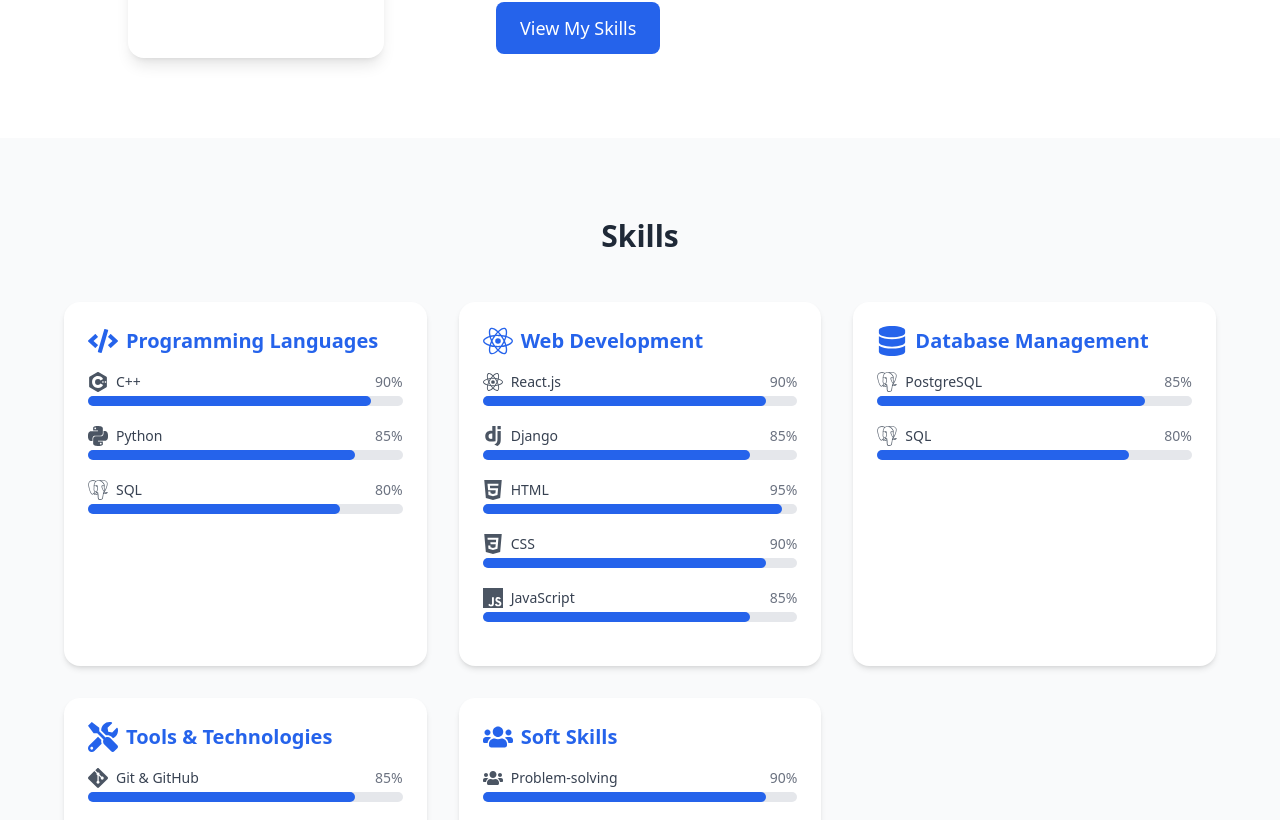
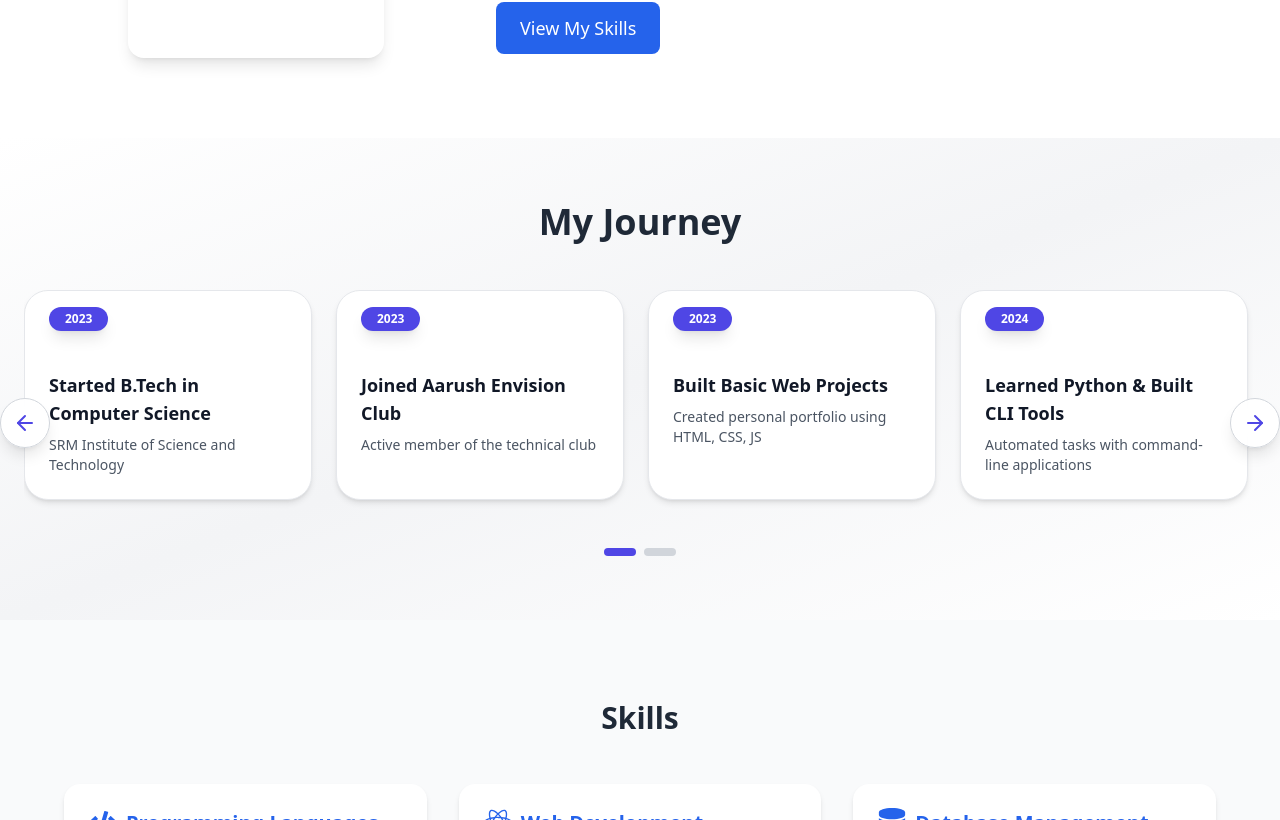
Before and after one commit to GouravSharma26/portfolio, a React (Vite) app: page / in a window 1280 px wide. Shown: the part 1078-1898 px from the top of the page. Built offline with nearby package versions, Linux system fonts and the light colour scheme.

Commit message:
Auto-commit

```diff
--- a/package.json
+++ b/package.json
@@ -13,6 +13,7 @@
     "emailjs-com": "^3.2.0",
     "framer-motion": "^12.5.0",
     "gourav-portfolio": "file:",
+    "lucide-react": "^0.483.0",
     "react": "^19.0.0",
     "react-dom": "^19.0.0",
     "react-icons": "^5.5.0",
--- a/src/App.jsx
+++ b/src/App.jsx
@@ -7,6 +7,7 @@ import Projects from "./components/Projects";
 import Contact from "./components/Contact";
 import Footer from "./components/Footer";
 import ScrollToTop from "./components/ScrollToTop";
+import Timeline from './components/Timeline';
 
 
 function App() {
@@ -15,6 +16,7 @@ function App() {
       <Navbar />
       <Hero />
       <About />
+      <Timeline />
       <Skills />
       <Projects />
       <Contact />
--- /dev/null
+++ b/src/components/Timeline.jsx
@@ -0,0 +1,110 @@
+import React, { useRef, useState, useEffect } from "react";
+import { motion } from "framer-motion";
+import { ArrowLeft, ArrowRight } from "lucide-react";
+
+const timelineData = [
+  { year: "2023", title: "Started B.Tech in Computer Science", description: "SRM Institute of Science and Technology" },
+  { year: "2023", title: "Joined Aarush Envision Club", description: "Active member of the technical club" },
+  { year: "2023", title: "Built Basic Web Projects", description: "Created personal portfolio using HTML, CSS, JS" },
+  { year: "2024", title: "Learned Python & Built CLI Tools", description: "Automated tasks with command-line applications" },
+  { year: "2024", title: "Completed Django Full-Stack Course", description: "Full-stack apps with Django, React & PostgreSQL" },
+  { year: "2025", title: "Interned as Software Developer", description: "Backend APIs with Django & PostgreSQL" },
+  { year: "2025", title: "Learning DevOps & Cloud", description: "Docker, AWS, CI/CD pipelines" },
+];
+
+const Timeline = () => {
+  const scrollRef = useRef(null);
+  const [scrollIndex, setScrollIndex] = useState(0);
+  const cardsPerView = 4;
+
+  const scrollLeft = () => {
+    scrollRef.current.scrollBy({ left: -320, behavior: "smooth" });
+  };
+
+  const scrollRight = () => {
+    scrollRef.current.scrollBy({ left: 320, behavior: "smooth" });
+  };
+
+  useEffect(() => {
+    const handleScroll = () => {
+      const scrollX = scrollRef.current.scrollLeft;
+      const currentIndex = Math.round(scrollX / 320);
+      setScrollIndex(currentIndex);
+    };
+
+    const scrollContainer = scrollRef.current;
+    scrollContainer.addEventListener("scroll", handleScroll);
+
+    return () => scrollContainer.removeEventListener("scroll", handleScroll);
+  }, []);
+
+  return (
+    <div className="w-full bg-gradient-to-br from-white via-gray-100 to-white py-16">
+      <h2 className="text-4xl font-extrabold text-center text-gray-800 mb-12">
+        My Journey
+      </h2>
+
+      <div className="relative max-w-7xl mx-auto px-6">
+        {/* Scrollable Cards */}
+        <div
+          ref={scrollRef}
+          className="flex space-x-6 overflow-x-auto no-scrollbar scroll-smooth snap-x snap-mandatory pb-4"
+        >
+          {timelineData.map((item, index) => (
+            <motion.div
+              key={index}
+              initial={{ opacity: 0, y: 30 }}
+              whileInView={{ opacity: 1, y: 0 }}
+              transition={{ duration: 0.4, delay: index * 0.1 }}
+              viewport={{ once: true }}
+              className="flex-shrink-0 w-72 snap-start p-6 pt-10 bg-white rounded-3xl shadow-md hover:shadow-2xl transition-all duration-300 border border-gray-200 relative"
+            >
+              {/* Year Badge */}
+              <div className="absolute top-4 left-6 bg-indigo-600 text-white px-4 py-1 rounded-full text-xs font-semibold shadow-lg">
+                {item.year}
+              </div>
+
+              {/* Card Content */}
+              <h3 className="text-lg font-bold text-gray-900 mt-10">
+                {item.title}
+              </h3>
+              <p className="text-gray-600 mt-2 text-sm">{item.description}</p>
+            </motion.div>
+          ))}
+        </div>
+
+        {/* Left Arrow */}
+        <button
+          onClick={scrollLeft}
+          className="absolute left-0 top-1/2 transform -translate-y-1/2 bg-white/90 backdrop-blur-md border border-gray-300 shadow-lg p-3 rounded-full hover:bg-indigo-50 transition-all z-10"
+        >
+          <ArrowLeft className="text-indigo-600" />
+        </button>
+
+        {/* Right Arrow */}
+        <button
+          onClick={scrollRight}
+          className="absolute right-0 top-1/2 transform -translate-y-1/2 bg-white/90 backdrop-blur-md border border-gray-300 shadow-lg p-3 rounded-full hover:bg-indigo-50 transition-all z-10"
+        >
+          <ArrowRight className="text-indigo-600" />
+        </button>
+
+        {/* Progress Indicator Dots */}
+        <div className="flex justify-center mt-8 space-x-2">
+          {Array.from({
+            length: Math.ceil(timelineData.length / cardsPerView),
+          }).map((_, idx) => (
+            <div
+              key={idx}
+              className={`h-2 w-8 rounded-full transition-all duration-300 ${
+                scrollIndex === idx ? "bg-indigo-600" : "bg-gray-300"
+              }`}
+            />
+          ))}
+        </div>
+      </div>
+    </div>
+  );
+};
+
+export default Timeline;
--- a/src/index.css
+++ b/src/index.css
@@ -72,3 +72,11 @@ button:focus-visible {
 html {
   scroll-behavior: smooth;
 }
+
+.no-scrollbar::-webkit-scrollbar {
+  display: none;
+}
+.no-scrollbar {
+  -ms-overflow-style: none;  /* IE and Edge */
+  scrollbar-width: none;  /* Firefox */
+}
```
Also changed, not shown: 1 other file (tests, documents, lock files or other folders).
